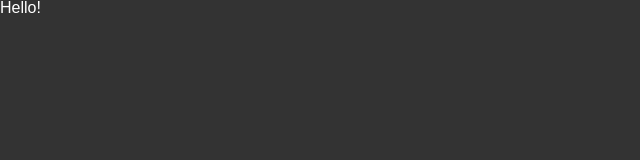
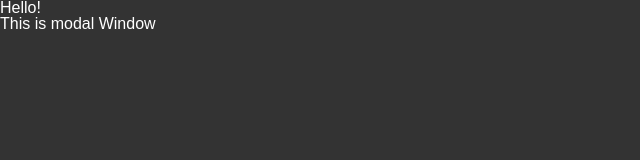
Before and after one commit to xsergeynik/project-1, a plain HTML site: page index.html in a window 1280 px wide. Shown: the whole page, without its empty margins (0-640 px from the left). Drawn offline with Linux system fonts and the light colour scheme.

Commit message:
added modal

```diff
--- a/index.html
+++ b/index.html
@@ -13,6 +13,9 @@
 	<h1>
 		Hello!
 	</h1>
+	<div class="modal-window">
+		<div class="modal-window__content">This is modal Window</div>
+	</div>
 	<script src="js/script.js"></script>
 </body>
 
```
